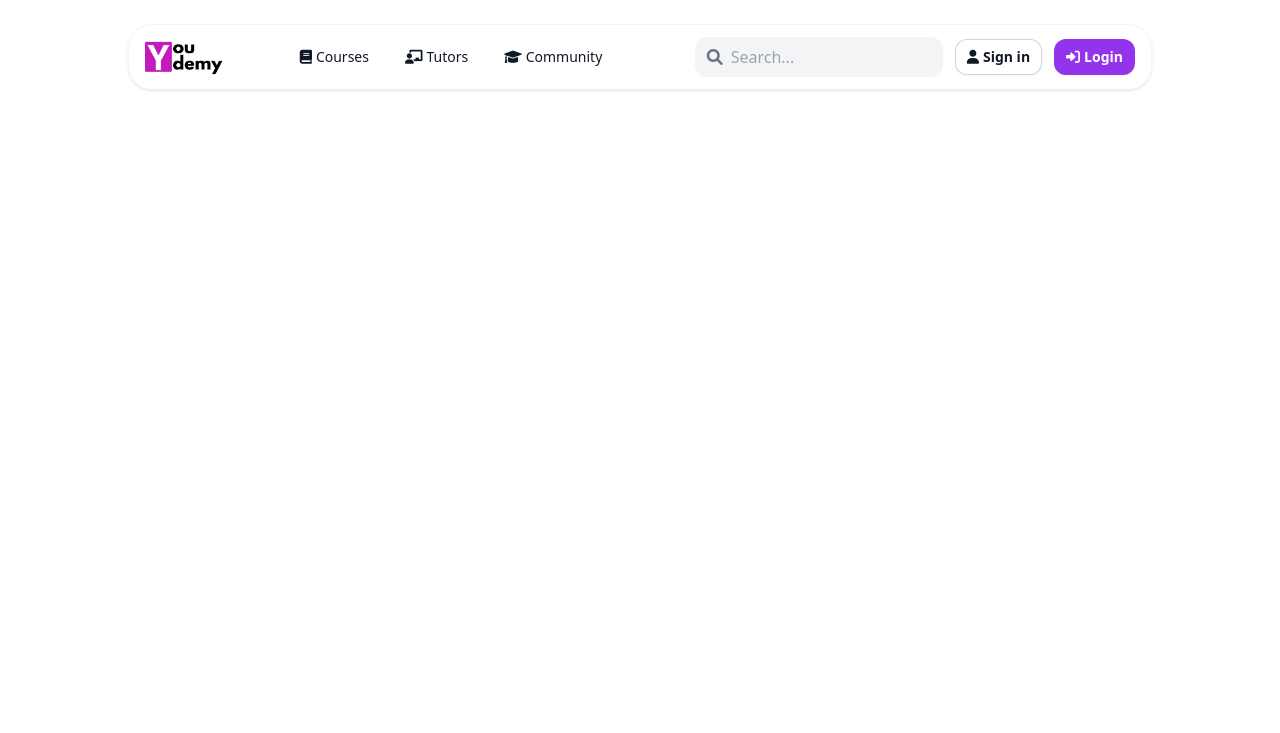
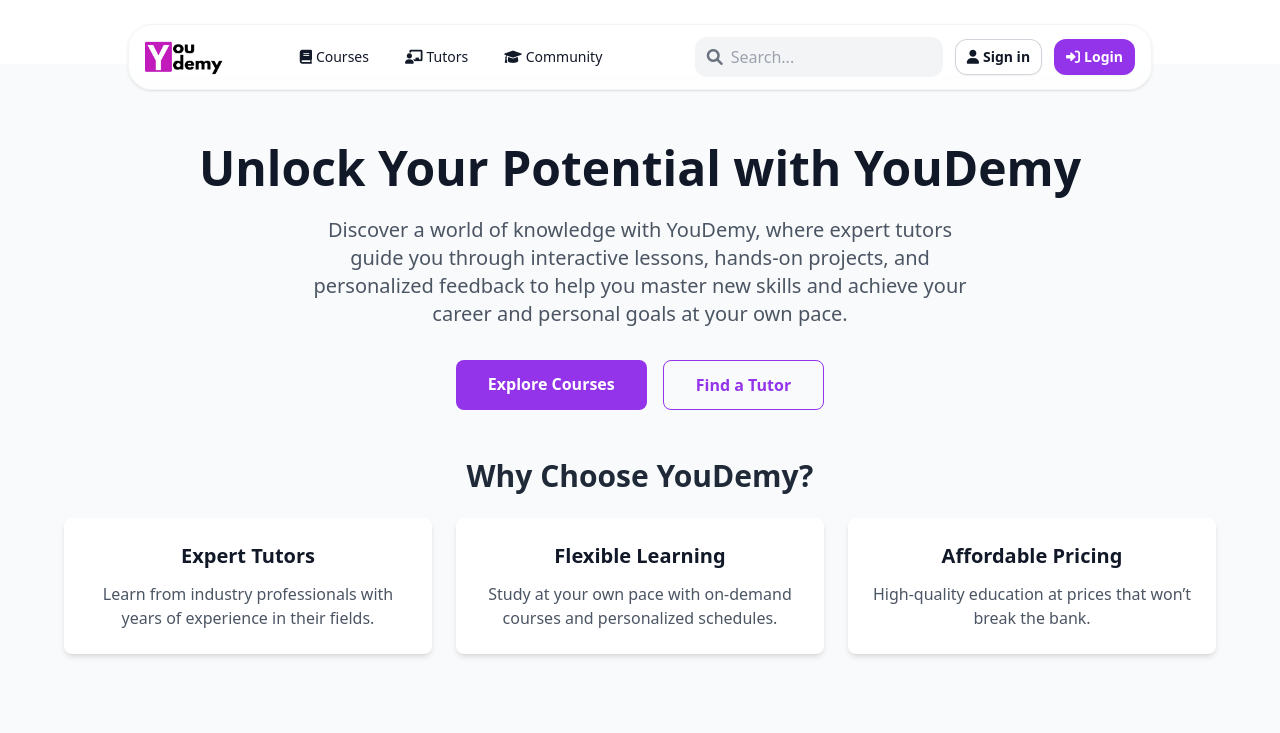
Before and after one commit to Youcode-Classe-E-2024-2025/Hamza-Atig-Youdemy, a PHP site: page /public/index.html in a window 1280 px wide. Shown: the top 733 px of the page. Run offline with PHP 8.4, Linux system fonts and the light colour scheme.

Commit message:
index: create simple hero section

```diff
--- a/assets/css/output.css
+++ b/assets/css/output.css
@@ -554,6 +554,40 @@ video {
   display: none;
 }
 
+.container {
+  width: 100%;
+}
+
+@media (min-width: 640px) {
+  .container {
+    max-width: 640px;
+  }
+}
+
+@media (min-width: 768px) {
+  .container {
+    max-width: 768px;
+  }
+}
+
+@media (min-width: 1024px) {
+  .container {
+    max-width: 1024px;
+  }
+}
+
+@media (min-width: 1280px) {
+  .container {
+    max-width: 1280px;
+  }
+}
+
+@media (min-width: 1536px) {
+  .container {
+    max-width: 1536px;
+  }
+}
+
 .sr-only {
   position: absolute;
   width: 1px;
@@ -600,6 +634,34 @@ video {
   margin-right: 0.25rem;
 }
 
+.mb-6 {
+  margin-bottom: 1.5rem;
+}
+
+.mb-8 {
+  margin-bottom: 2rem;
+}
+
+.mt-12 {
+  margin-top: 3rem;
+}
+
+.mb-3 {
+  margin-bottom: 0.75rem;
+}
+
+.mt-8 {
+  margin-top: 2rem;
+}
+
+.mt-1 {
+  margin-top: 0.25rem;
+}
+
+.mt-16 {
+  margin-top: 4rem;
+}
+
 .block {
   display: block;
 }
@@ -614,6 +676,10 @@ video {
 
 .inline-flex {
   display: inline-flex;
+}
+
+.grid {
+  display: grid;
 }
 
 .hidden {
@@ -640,8 +706,24 @@ video {
   max-width: 768px;
 }
 
+.max-w-2xl {
+  max-width: 42rem;
+}
+
+.max-w-6xl {
+  max-width: 72rem;
+}
+
 .shrink-0 {
   flex-shrink: 0;
+}
+
+.grid-cols-1 {
+  grid-template-columns: repeat(1, minmax(0, 1fr));
+}
+
+.flex-row {
+  flex-direction: row;
 }
 
 .items-center {
@@ -664,6 +746,14 @@ video {
   gap: 0.75rem;
 }
 
+.gap-4 {
+  gap: 1rem;
+}
+
+.gap-6 {
+  gap: 1.5rem;
+}
+
 .rounded-lg {
   border-radius: 0.5rem;
 }
@@ -679,6 +769,11 @@ video {
 .border-gray-100 {
   --tw-border-opacity: 1;
   border-color: rgb(243 244 246 / var(--tw-border-opacity, 1));
+}
+
+.border-purple-600 {
+  --tw-border-opacity: 1;
+  border-color: rgb(147 51 234 / var(--tw-border-opacity, 1));
 }
 
 .bg-blue-600 {
@@ -698,6 +793,15 @@ video {
 .bg-purple-600 {
   --tw-bg-opacity: 1;
   background-color: rgb(147 51 234 / var(--tw-bg-opacity, 1));
+}
+
+.bg-gray-50 {
+  --tw-bg-opacity: 1;
+  background-color: rgb(249 250 251 / var(--tw-bg-opacity, 1));
+}
+
+.p-6 {
+  padding: 1.5rem;
 }
 
 .px-2 {
@@ -730,9 +834,47 @@ video {
   padding-bottom: 0.75rem;
 }
 
+.px-8 {
+  padding-left: 2rem;
+  padding-right: 2rem;
+}
+
+.py-12 {
+  padding-top: 3rem;
+  padding-bottom: 3rem;
+}
+
+.text-center {
+  text-align: center;
+}
+
+.align-middle {
+  vertical-align: middle;
+}
+
 .text-sm {
   font-size: 0.875rem;
   line-height: 1.25rem;
+}
+
+.text-4xl {
+  font-size: 2.25rem;
+  line-height: 2.5rem;
+}
+
+.text-lg {
+  font-size: 1.125rem;
+  line-height: 1.75rem;
+}
+
+.text-2xl {
+  font-size: 1.5rem;
+  line-height: 2rem;
+}
+
+.text-xl {
+  font-size: 1.25rem;
+  line-height: 1.75rem;
 }
 
 .font-medium {
@@ -741,6 +883,10 @@ video {
 
 .font-semibold {
   font-weight: 600;
+}
+
+.font-bold {
+  font-weight: 700;
 }
 
 .text-gray-900 {
@@ -753,6 +899,21 @@ video {
   color: rgb(255 255 255 / var(--tw-text-opacity, 1));
 }
 
+.text-gray-600 {
+  --tw-text-opacity: 1;
+  color: rgb(75 85 99 / var(--tw-text-opacity, 1));
+}
+
+.text-purple-600 {
+  --tw-text-opacity: 1;
+  color: rgb(147 51 234 / var(--tw-text-opacity, 1));
+}
+
+.text-gray-800 {
+  --tw-text-opacity: 1;
+  color: rgb(31 41 55 / var(--tw-text-opacity, 1));
+}
+
 .shadow {
   --tw-shadow: 0 1px 3px 0 rgb(0 0 0 / 0.1), 0 1px 2px -1px rgb(0 0 0 / 0.1);
   --tw-shadow-colored: 0 1px 3px 0 var(--tw-shadow-color), 0 1px 2px -1px var(--tw-shadow-color);
@@ -762,6 +923,12 @@ video {
 .shadow-sm {
   --tw-shadow: 0 1px 2px 0 rgb(0 0 0 / 0.05);
   --tw-shadow-colored: 0 1px 2px 0 var(--tw-shadow-color);
+  box-shadow: var(--tw-ring-offset-shadow, 0 0 #0000), var(--tw-ring-shadow, 0 0 #0000), var(--tw-shadow);
+}
+
+.shadow-md {
+  --tw-shadow: 0 4px 6px -1px rgb(0 0 0 / 0.1), 0 2px 4px -2px rgb(0 0 0 / 0.1);
+  --tw-shadow-colored: 0 4px 6px -1px var(--tw-shadow-color), 0 2px 4px -2px var(--tw-shadow-color);
   box-shadow: var(--tw-ring-offset-shadow, 0 0 #0000), var(--tw-ring-shadow, 0 0 #0000), var(--tw-shadow);
 }
 
@@ -812,6 +979,15 @@ video {
   transition-duration: 200ms;
 }
 
+.duration-300 {
+  transition-duration: 300ms;
+}
+
+.hover\:border-purple-600:hover {
+  --tw-border-opacity: 1;
+  border-color: rgb(147 51 234 / var(--tw-border-opacity, 1));
+}
+
 .hover\:bg-blue-500:hover {
   --tw-bg-opacity: 1;
   background-color: rgb(59 130 246 / var(--tw-bg-opacity, 1));
@@ -825,6 +1001,16 @@ video {
 .hover\:bg-gray-50:hover {
   --tw-bg-opacity: 1;
   background-color: rgb(249 250 251 / var(--tw-bg-opacity, 1));
+}
+
+.hover\:bg-purple-50:hover {
+  --tw-bg-opacity: 1;
+  background-color: rgb(250 245 255 / var(--tw-bg-opacity, 1));
+}
+
+.hover\:bg-purple-700:hover {
+  --tw-bg-opacity: 1;
+  background-color: rgb(126 34 206 / var(--tw-bg-opacity, 1));
 }
 
 .hover\:text-gray-900:hover {
@@ -863,6 +1049,10 @@ video {
     display: flex;
   }
 
+  .md\:grid-cols-3 {
+    grid-template-columns: repeat(3, minmax(0, 1fr));
+  }
+
   .md\:items-center {
     align-items: center;
   }
@@ -878,6 +1068,26 @@ video {
   .md\:rounded-3xl {
     border-radius: 1.5rem;
   }
+
+  .md\:py-20 {
+    padding-top: 5rem;
+    padding-bottom: 5rem;
+  }
+
+  .md\:text-5xl {
+    font-size: 3rem;
+    line-height: 1;
+  }
+
+  .md\:text-xl {
+    font-size: 1.25rem;
+    line-height: 1.75rem;
+  }
+
+  .md\:text-3xl {
+    font-size: 1.875rem;
+    line-height: 2.25rem;
+  }
 }
 
 @media (min-width: 1024px) {
--- a/public/index.html
+++ b/public/index.html
@@ -92,17 +92,20 @@
 </head>
 
 <body>
-    <header class="fixed inset-x-0 top-0 z-30 mx-auto w-full max-w-screen-md border border-gray-100 bg-white/80 py-3 shadow backdrop-blur-lg md:top-6 md:rounded-3xl lg:max-w-screen-lg">
+    <header
+        class="fixed inset-x-0 top-0 z-30 mx-auto w-full max-w-screen-md border border-gray-100 bg-white/80 py-3 shadow backdrop-blur-lg md:top-6 md:rounded-3xl lg:max-w-screen-lg">
         <div class="px-4">
             <div class="flex items-center justify-between">
                 <div class="flex shrink-0">
-                    <a aria-current="page" class="flex items-center" href="/">
+                    <a aria-current="page" class="flex items-center" href="">
                         <img class="h-9 w-auto" src="../assets/images/logobanner.png" alt="">
                     </a>
                 </div>
                 <div class="hidden md:flex md:items-center md:justify-center md:gap-5">
                     <div class="dropdown">
-                        <a aria-current="page" class="inline-block rounded-lg px-2 py-1 text-sm font-medium text-gray-900 transition-all duration-200 hover:bg-gray-100 hover:text-gray-900" href="#">
+                        <a aria-current="page"
+                            class="inline-block rounded-lg px-2 py-1 text-sm font-medium text-gray-900 transition-all duration-200 hover:bg-gray-100 hover:text-gray-900"
+                            href="#">
                             <i class="fas fa-book mr-1"></i>Courses
                         </a>
                         <div class="dropdown-content">
@@ -117,20 +120,23 @@
                                 <i class="fas fa-chart-line"></i>
                                 <div class="item-details">
                                     <span class="item-title">Data Science</span>
-                                    <span class="item-description">Master Python, Machine Learning, and Data Analysis.</span>
+                                    <span class="item-description">Master Python, Machine Learning, and Data
+                                        Analysis.</span>
                                 </div>
                             </a>
                             <a href="#" class="dropdown-item">
                                 <i class="fas fa-mobile-alt"></i>
                                 <div class="item-details">
                                     <span class="item-title">Mobile App Development</span>
-                                    <span class="item-description">Build apps for iOS and Android using Flutter or React Native.</span>
+                                    <span class="item-description">Build apps for iOS and Android using Flutter or React
+                                        Native.</span>
                                 </div>
                             </a>
                         </div>
                     </div>
                     <div class="dropdown">
-                        <a class="inline-block rounded-lg px-2 py-1 text-sm font-medium text-gray-900 transition-all duration-200 hover:bg-gray-100 hover:text-gray-900" href="#">
+                        <a class="inline-block rounded-lg px-2 py-1 text-sm font-medium text-gray-900 transition-all duration-200 hover:bg-gray-100 hover:text-gray-900"
+                            href="#">
                             <i class="fas fa-chalkboard-teacher mr-1"></i>Tutors
                         </a>
                         <div class="dropdown-content">
@@ -150,7 +156,8 @@
                             </a>
                         </div>
                     </div>
-                    <a class="inline-block rounded-lg px-2 py-1 text-sm font-medium text-gray-900 transition-all duration-200 hover:bg-gray-100 hover:text-gray-900" href="#">
+                    <a class="inline-block rounded-lg px-2 py-1 text-sm font-medium text-gray-900 transition-all duration-200 hover:bg-gray-100 hover:text-gray-900"
+                        href="#">
                         <i class="fas fa-graduation-cap mr-1"></i>Community
                     </a>
                 </div>
@@ -159,16 +166,71 @@
                         <i class="fas fa-search"></i>
                         <input type="text" placeholder="Search...">
                     </div>
-                    <a class="hidden items-center justify-center rounded-xl bg-white px-3 py-2 text-sm font-semibold text-gray-900 shadow-sm ring-1 ring-inset ring-gray-300 transition-all duration-150 hover:bg-gray-50 sm:inline-flex" href="/login">
+                    <a class="hidden items-center justify-center rounded-xl bg-white px-3 py-2 text-sm font-semibold text-gray-900 shadow-sm ring-1 ring-inset ring-gray-300 transition-all duration-150 hover:bg-gray-50 sm:inline-flex"
+                        href="/login">
                         <i class="fas fa-user mr-1"></i>Sign in
                     </a>
-                    <a class="inline-flex items-center justify-center rounded-xl bg-purple-600 px-3 py-2 text-sm font-semibold text-white shadow-sm transition-all duration-150 hover:bg-blue-500 focus-visible:outline focus-visible:outline-2 focus-visible:outline-offset-2 focus-visible:outline-blue-600" href="/login">
+                    <a class="inline-flex items-center justify-center rounded-xl bg-purple-600 px-3 py-2 text-sm font-semibold text-white shadow-sm transition-all duration-150 hover:bg-blue-500 focus-visible:outline focus-visible:outline-2 focus-visible:outline-offset-2 focus-visible:outline-blue-600"
+                        href="/login">
                         <i class="fas fa-sign-in-alt mr-1"></i>Login
                     </a>
                 </div>
             </div>
         </div>
     </header>
+
+    <main>
+        <section class="bg-gray-50 py-12 md:py-20 mt-16">
+            <div class="container mx-auto px-4">
+                <div class="text-center">
+                    <h1 class="text-4xl md:text-5xl font-bold text-gray-900 mb-6">
+                        Unlock Your Potential with YouDemy
+                    </h1>
+                    <p class="text-lg md:text-xl text-gray-600 mb-8 max-w-2xl mx-auto">
+                        Discover a world of knowledge with YouDemy, where expert tutors guide you through interactive
+                        lessons, hands-on projects, and personalized feedback to help you master new skills and achieve
+                        your career and personal goals at your own pace.
+                    </p>
+                    <div class="flex justify-center gap-4">
+                        <a href="#"
+                            class="bg-purple-600 text-white px-8 py-3 rounded-lg font-semibold hover:bg-purple-700 transition duration-300">
+                            Explore Courses
+                        </a>
+                        <a href="#"
+                            class="border border-purple-600 text-purple-600 px-8 py-3 rounded-lg font-semibold hover:bg-purple-50 transition duration-300">
+                            Find a Tutor
+                        </a>
+                    </div>
+                </div>
+
+                <div class="mt-12 text-center">
+                    <h2 class="text-2xl md:text-3xl font-semibold text-gray-800 mb-6">
+                        Why Choose YouDemy?
+                    </h2>
+                    <div class="grid grid-cols-1 md:grid-cols-3 gap-6 max-w-6xl mx-auto">
+                        <div class="bg-white p-6 rounded-lg shadow-md hover:bg-gray-100">
+                            <h3 class="text-xl font-semibold text-gray-900 mb-3">Expert Tutors</h3>
+                            <p class="text-gray-600">
+                                Learn from industry professionals with years of experience in their fields.
+                            </p>
+                        </div>
+                        <div class="bg-white p-6 rounded-lg shadow-md hover:bg-gray-100">
+                            <h3 class="text-xl font-semibold text-gray-900 mb-3">Flexible Learning</h3>
+                            <p class="text-gray-600">
+                                Study at your own pace with on-demand courses and personalized schedules.
+                            </p>
+                        </div>
+                        <div class="bg-white p-6 rounded-lg shadow-md hover:bg-gray-100">
+                            <h3 class="text-xl font-semibold text-gray-900 mb-3">Affordable Pricing</h3>
+                            <p class="text-gray-600">
+                                High-quality education at prices that won’t break the bank.
+                            </p>
+                        </div>
+                    </div>
+                </div>
+            </div>
+        </section>
+    </main>
 </body>
 
 </html>
```
